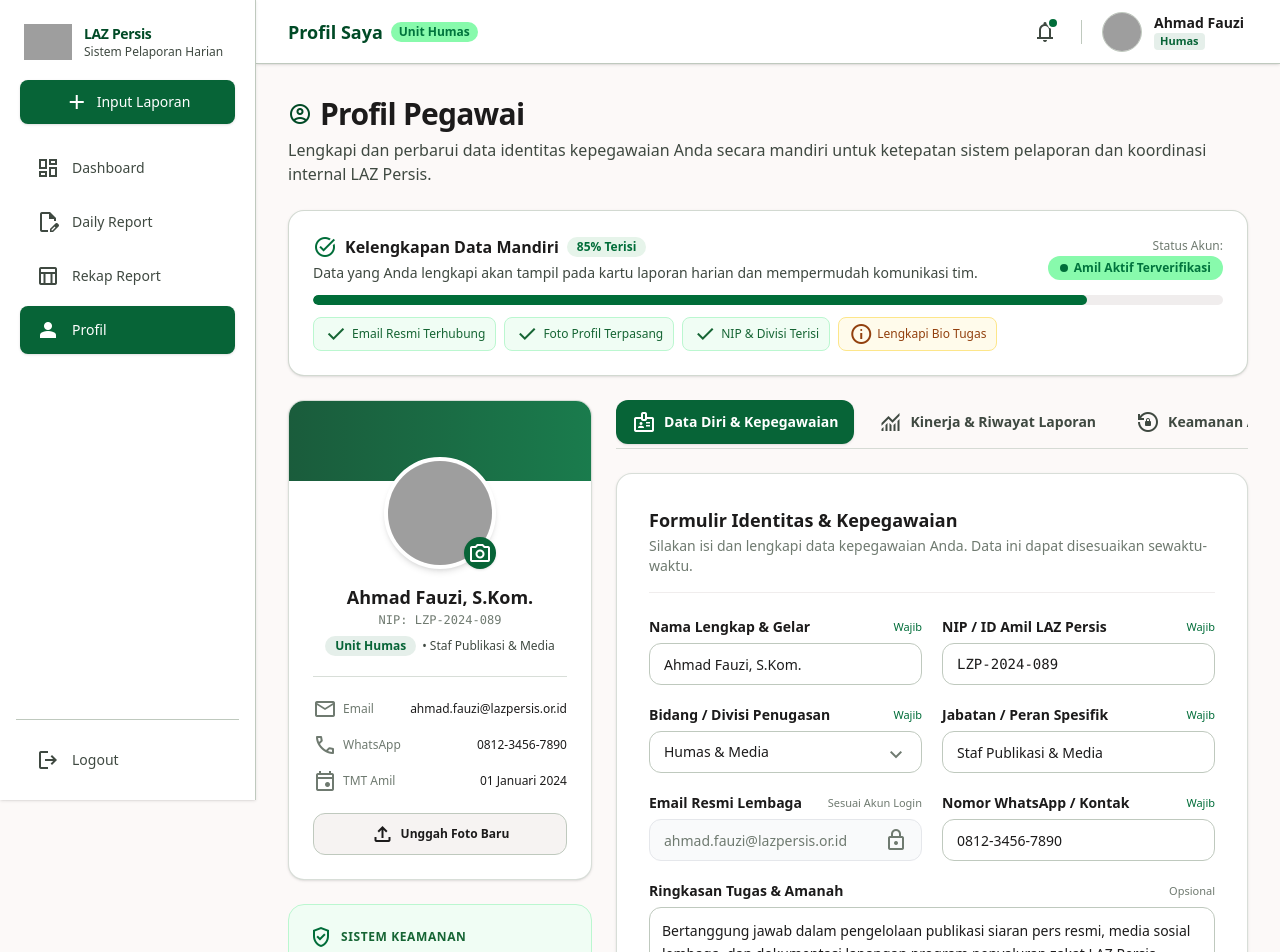
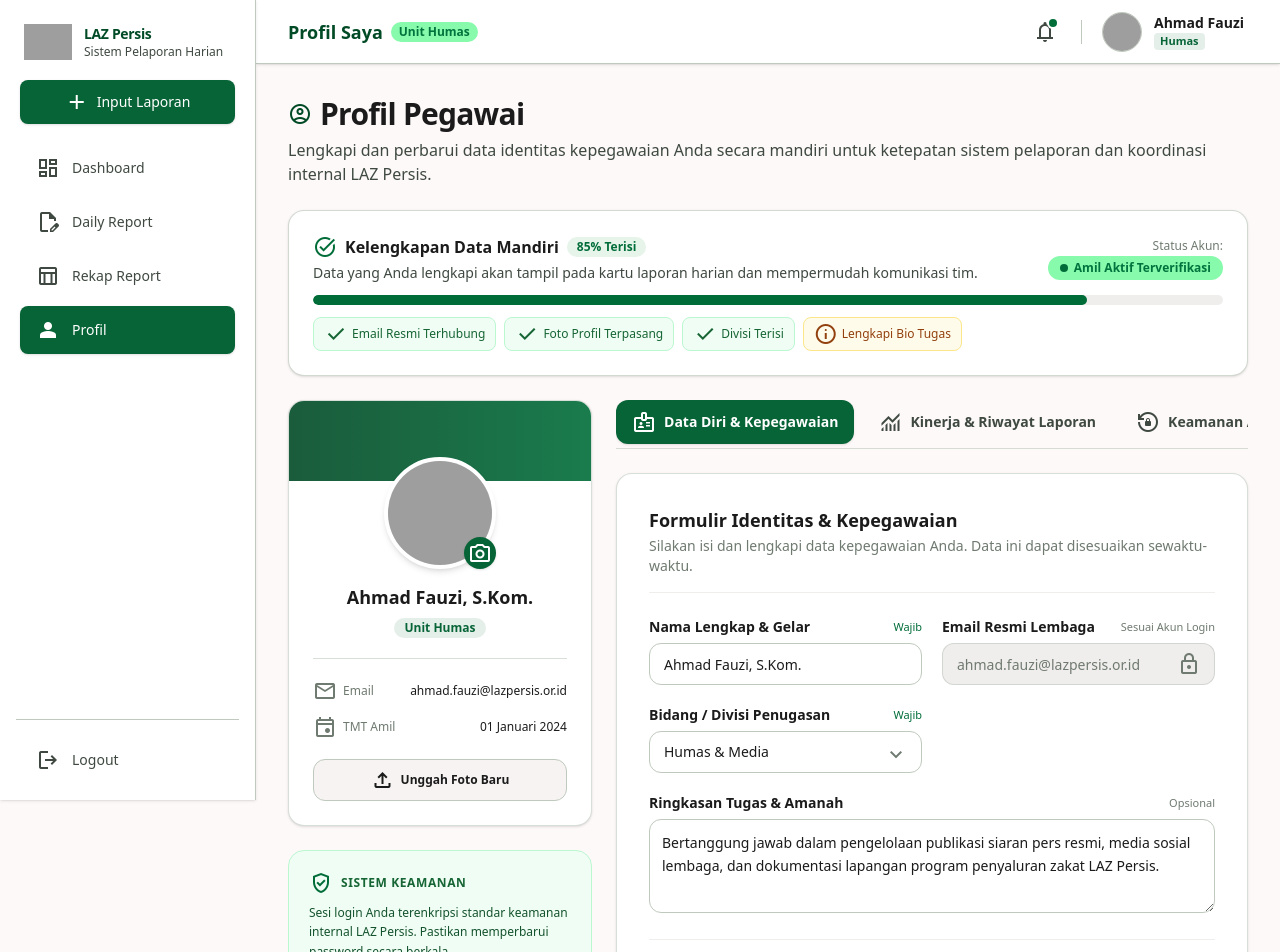
Before and after one commit to ppi165/daily-report-laz, a Next.js app: page /profil in a window 1280 px wide. Shown: the top 952 px of the page. Built offline with nearby package versions, Linux system fonts and the light colour scheme; grey boxes are pictures that could not be loaded.

Commit message:
refactor(users): remove NIP, WhatsApp, and specific position fields in profile

```diff
--- a/src/modules/users/components/ProfileView.tsx
+++ b/src/modules/users/components/ProfileView.tsx
@@ -10,11 +10,8 @@ export default function ProfileView() {
   // Form State yang dapat dilengkapi/diedit secara mandiri oleh user
   const [formData, setFormData] = useState({
     name: "Ahmad Fauzi, S.Kom.",
-    nip: "LZP-2024-089",
     division: "Humas",
-    position: "Staf Publikasi & Media",
     email: "ahmad.fauzi@lazpersis.or.id",
-    phone: "0812-3456-7890",
     joinDate: "01 Januari 2024",
     bio: "Bertanggung jawab dalam pengelolaan publikasi siaran pers resmi, media sosial lembaga, dan dokumentasi lapangan program penyaluran zakat LAZ Persis.",
   });
@@ -140,7 +137,7 @@ export default function ProfileView() {
               </span>
               <span className="inline-flex items-center gap-1 px-2.5 py-1 rounded-lg bg-[#F0FDF4] text-[#166534] border border-[#BBF7D0] font-medium">
                 <span className="material-symbols-outlined text-[14px]">check</span>
-                NIP &amp; Divisi Terisi
+                Divisi Terisi
               </span>
               <span className="inline-flex items-center gap-1 px-2.5 py-1 rounded-lg bg-[#FFFBEB] text-[#92400E] border border-[#FDE68A] font-medium">
                 <span className="material-symbols-outlined text-[14px]">info</span>
@@ -186,16 +183,10 @@ export default function ProfileView() {
                 <h2 className="text-lg font-bold text-on-surface leading-snug">
                   {formData.name}
                 </h2>
-                <span className="text-xs text-outline font-mono mt-0.5">
-                  NIP: {formData.nip}
-                </span>
 
                 <div className="flex items-center gap-1.5 mt-2">
                   <span className="px-2.5 py-0.5 rounded-full text-xs font-semibold bg-primary-container/10 text-primary-container">
                     Unit {formData.division}
-                  </span>
-                  <span className="text-xs text-on-surface-variant font-medium">
-                    • {formData.position}
                   </span>
                 </div>
 
@@ -210,15 +201,6 @@ export default function ProfileView() {
                     </span>
                     <span className="font-medium text-on-surface truncate max-w-[170px]" title={formData.email}>
                       {formData.email}
-                    </span>
-                  </div>
-                  <div className="flex items-center justify-between">
-                    <span className="text-outline flex items-center gap-1.5">
-                      <span className="material-symbols-outlined text-[16px]">call</span>
-                      WhatsApp
-                    </span>
-                    <span className="font-medium text-on-surface">
-                      {formData.phone}
                     </span>
                   </div>
                   <div className="flex items-center justify-between">
@@ -317,7 +299,7 @@ export default function ProfileView() {
                   </div>
 
                   <form onSubmit={handleSaveProfile} className="space-y-5">
-                    {/* Row 1: Nama Lengkap & NIP */}
+                    {/* Row 1: Nama Lengkap & Email */}
                     <div className="grid grid-cols-1 sm:grid-cols-2 gap-5">
                       <div className="space-y-1.5">
                         <label className="text-xs sm:text-sm font-semibold text-on-surface flex items-center justify-between">
@@ -336,21 +318,24 @@ export default function ProfileView() {
 
                       <div className="space-y-1.5">
                         <label className="text-xs sm:text-sm font-semibold text-on-surface flex items-center justify-between">
-                          <span>NIP / ID Amil LAZ Persis</span>
-                          <span className="text-[11px] text-secondary font-medium">Wajib</span>
+                          <span>Email Resmi Lembaga</span>
+                          <span className="text-[11px] text-outline font-normal">Sesuai Akun Login</span>
                         </label>
-                        <input
-                          type="text"
-                          required
-                          value={formData.nip}
-                          onChange={(e) => handleInputChange("nip", e.target.value)}
-                          className="w-full h-[42px] px-3.5 rounded-xl bg-surface-container-lowest border border-outline-variant text-on-surface text-sm focus:outline-none focus:border-secondary focus:ring-2 focus:ring-secondary/20 transition-all font-mono"
-                          placeholder="cth: LZP-2024-089"
-                        />
+                        <div className="relative flex items-center">
+                          <input
+                            type="email"
+                            readOnly
+                            value={formData.email}
+                            className="w-full h-[42px] px-3.5 rounded-xl bg-surface-container border border-outline-variant/60 text-outline text-sm cursor-not-allowed select-none focus:ring-0"
+                          />
+                          <div className="absolute right-3.5 flex items-center pointer-events-none text-outline">
+                            <span className="material-symbols-outlined text-[18px]">lock</span>
+                          </div>
+                        </div>
                       </div>
                     </div>
 
-                    {/* Row 2: Bidang / Divisi & Jabatan / Posisi */}
+                    {/* Row 2: Bidang / Divisi Penugasan */}
                     <div className="grid grid-cols-1 sm:grid-cols-2 gap-5">
                       <div className="space-y-1.5">
                         <label className="text-xs sm:text-sm font-semibold text-on-surface flex items-center justify-between">
@@ -379,60 +364,9 @@ export default function ProfileView() {
                           </div>
                         </div>
                       </div>
-
-                      <div className="space-y-1.5">
-                        <label className="text-xs sm:text-sm font-semibold text-on-surface flex items-center justify-between">
-                          <span>Jabatan / Peran Spesifik</span>
-                          <span className="text-[11px] text-secondary font-medium">Wajib</span>
-                        </label>
-                        <input
-                          type="text"
-                          required
-                          value={formData.position}
-                          onChange={(e) => handleInputChange("position", e.target.value)}
-                          className="w-full h-[42px] px-3.5 rounded-xl bg-surface-container-lowest border border-outline-variant text-on-surface text-sm focus:outline-none focus:border-secondary focus:ring-2 focus:ring-secondary/20 transition-all"
-                          placeholder="cth: Staf Publikasi & Media"
-                        />
-                      </div>
                     </div>
 
-                    {/* Row 3: Email (Readonly) & No. Telepon / WhatsApp */}
-                    <div className="grid grid-cols-1 sm:grid-cols-2 gap-5">
-                      <div className="space-y-1.5">
-                        <label className="text-xs sm:text-sm font-semibold text-on-surface flex items-center justify-between">
-                          <span>Email Resmi Lembaga</span>
-                          <span className="text-[11px] text-outline font-normal">Sesuai Akun Login</span>
-                        </label>
-                        <div className="relative flex items-center">
-                          <input
-                            type="email"
-                            readOnly
-                            value={formData.email}
-                            className="w-full h-[42px] px-3.5 rounded-xl bg-[#F9FAFB] border border-[#E5E7EB] text-outline text-sm cursor-not-allowed select-none focus:ring-0"
-                          />
-                          <div className="absolute right-3.5 flex items-center pointer-events-none text-outline">
-                            <span className="material-symbols-outlined text-[18px]">lock</span>
-                          </div>
-                        </div>
-                      </div>
-
-                      <div className="space-y-1.5">
-                        <label className="text-xs sm:text-sm font-semibold text-on-surface flex items-center justify-between">
-                          <span>Nomor WhatsApp / Kontak</span>
-                          <span className="text-[11px] text-secondary font-medium">Wajib</span>
-                        </label>
-                        <input
-                          type="tel"
-                          required
-                          value={formData.phone}
-                          onChange={(e) => handleInputChange("phone", e.target.value)}
-                          className="w-full h-[42px] px-3.5 rounded-xl bg-surface-container-lowest border border-outline-variant text-on-surface text-sm focus:outline-none focus:border-secondary focus:ring-2 focus:ring-secondary/20 transition-all"
-                          placeholder="08xxxxxxxxxx"
-                        />
-                      </div>
-                    </div>
-
-                    {/* Row 4: Bio / Ringkasan Tanggung Jawab */}
+                    {/* Row 3: Bio / Ringkasan Tanggung Jawab */}
                     <div className="space-y-1.5">
                       <label className="text-xs sm:text-sm font-semibold text-on-surface flex items-center justify-between">
                         <span>Ringkasan Tugas &amp; Amanah</span>
@@ -487,7 +421,7 @@ export default function ProfileView() {
                     </div>
 
                     <div className="bg-surface-container-lowest rounded-2xl p-5 border border-outline-variant/60 shadow-sm relative pl-4 border-l-4 border-primary-container">
-                      <div className="text-2xl font-bold text-[#1A1A1A]">142</div>
+                      <div className="text-2xl font-bold text-on-surface">142</div>
                       <div className="text-xs text-on-surface-variant mt-1 font-medium">
                         Apresiasi Diterima
                       </div>
```
